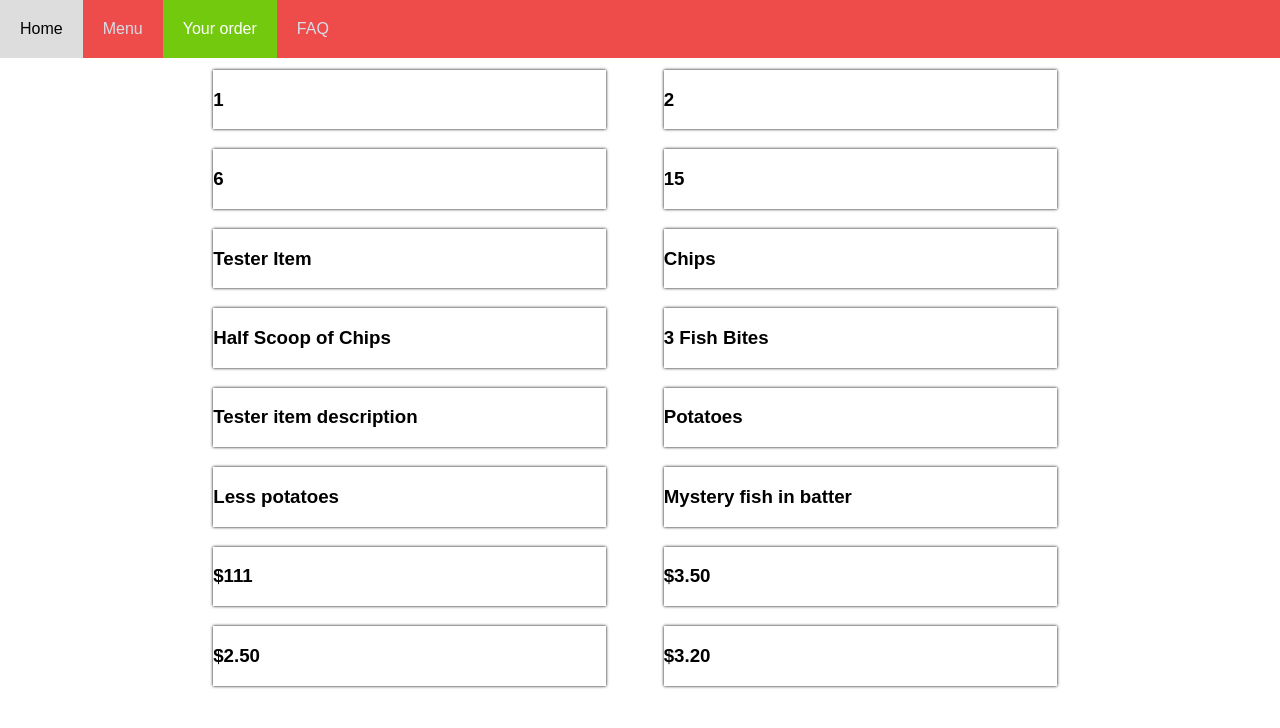
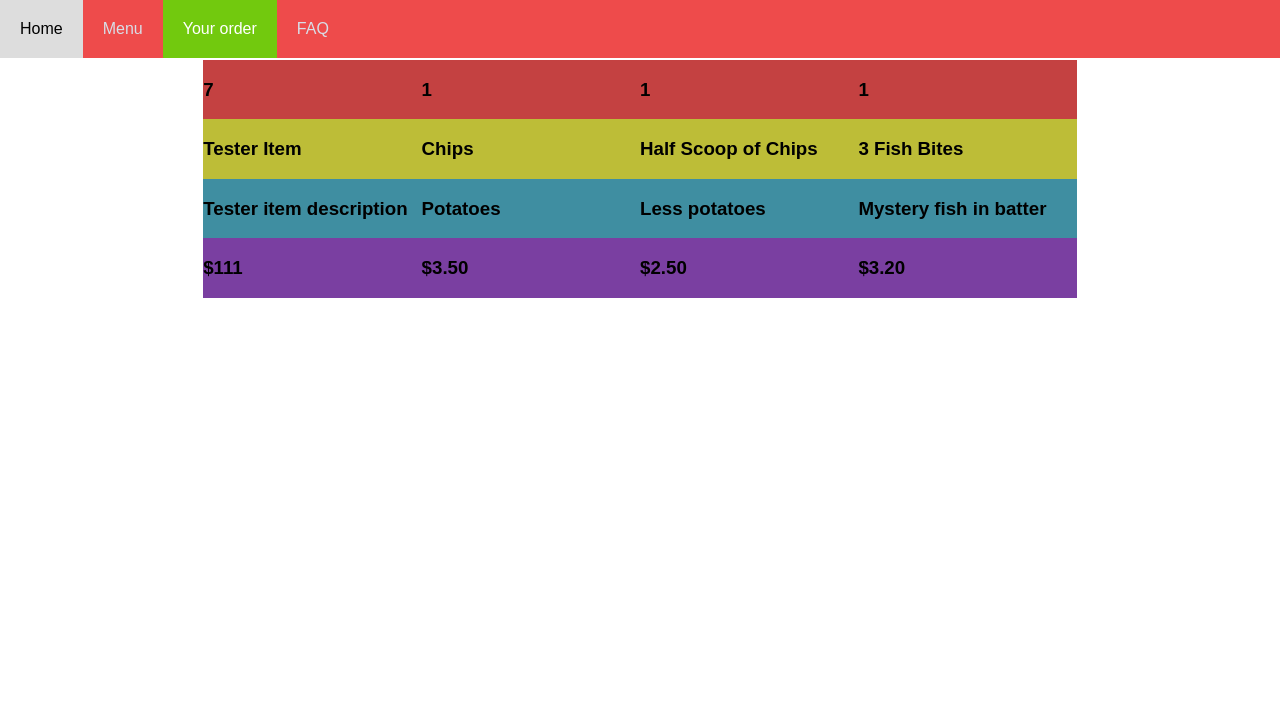
Before and after one commit to sophiayli/Sophia_webapp, a Flask app: page /orders in a window 1280 px wide. Shown: the top 728 px of the page. Run offline with Flask 2, Linux system fonts and the light colour scheme; data comes from the database, SQL or seed files in the repository; both versions use the stored data as it was after the commit.

Commit message:
placed each previous <tr> into a separate div (easily seen by distinct colour for each tr)
currently horizontally displayed, want to have them vertically displayed

```diff
--- a/static/stickymenu.css
+++ b/static/stickymenu.css
@@ -166,13 +166,32 @@ th {
   box-shadow: 0px 0px 3px 0px black;
 }
 
-.td{
-  flex-basis: 25%;
-  margin: 0px 0px 0px 0px;
-  border:rgb(48, 48, 0);
-  background-color: white;
+.row{
+  width: 70%;
+  flex-wrap: wrap;
+  justify-content: stretch-auto;
+  display:flex;
+  margin:auto;
+  border:rgb(48, 48, 0)
 }
 
+
+#Quantity{
+  width:25%;
+  background: rgb(196, 65, 65);
+}
+#Item{
+  width:25%;
+  background: rgb(189, 189, 55);
+}
+#Description{
+  width:25%;
+  background:rgb(63, 142, 161);
+}
+#Price{
+  width:25%;
+  background: rgb(122, 63, 161);
+}
 /* making content in a container flex*/
 @media only screen and (min-width: 200px) and (max-width: 500px){
   .container{
--- a/templates/order.html
+++ b/templates/order.html
@@ -21,27 +21,27 @@
     </div>
   <div class="content">
 
-<div class = 'container'>
+<div class = 'row'>
   {% for item in count%}
-  <div class="cards">
-    <h3>{{item[0]}}</h3>
+  <div id = "Quantity">
+    <h3>{{item[1]}}</h3>
     </div>
 {% endfor %}
 
 {% for item in distinct%}
-    <div class ="cards">
+    <div id ="Item">
       <h3>{{ item [1] }}</h3>
     </div>
   {% endfor %}
 
 {% for item in distinct%}
-    <div class ="cards">
+    <div id ="Description">
       <h3>{{ item [2] }}</h3>
     </div>
 {% endfor %}
 
 {% for item in distinct%}
-    <div class ="cards">
+    <div id ="Price">
       <h3>{{ item [3] }}</h3>
     </div>
 {% endfor %}
```
Also changed, not shown: sophia_webapp.db.
